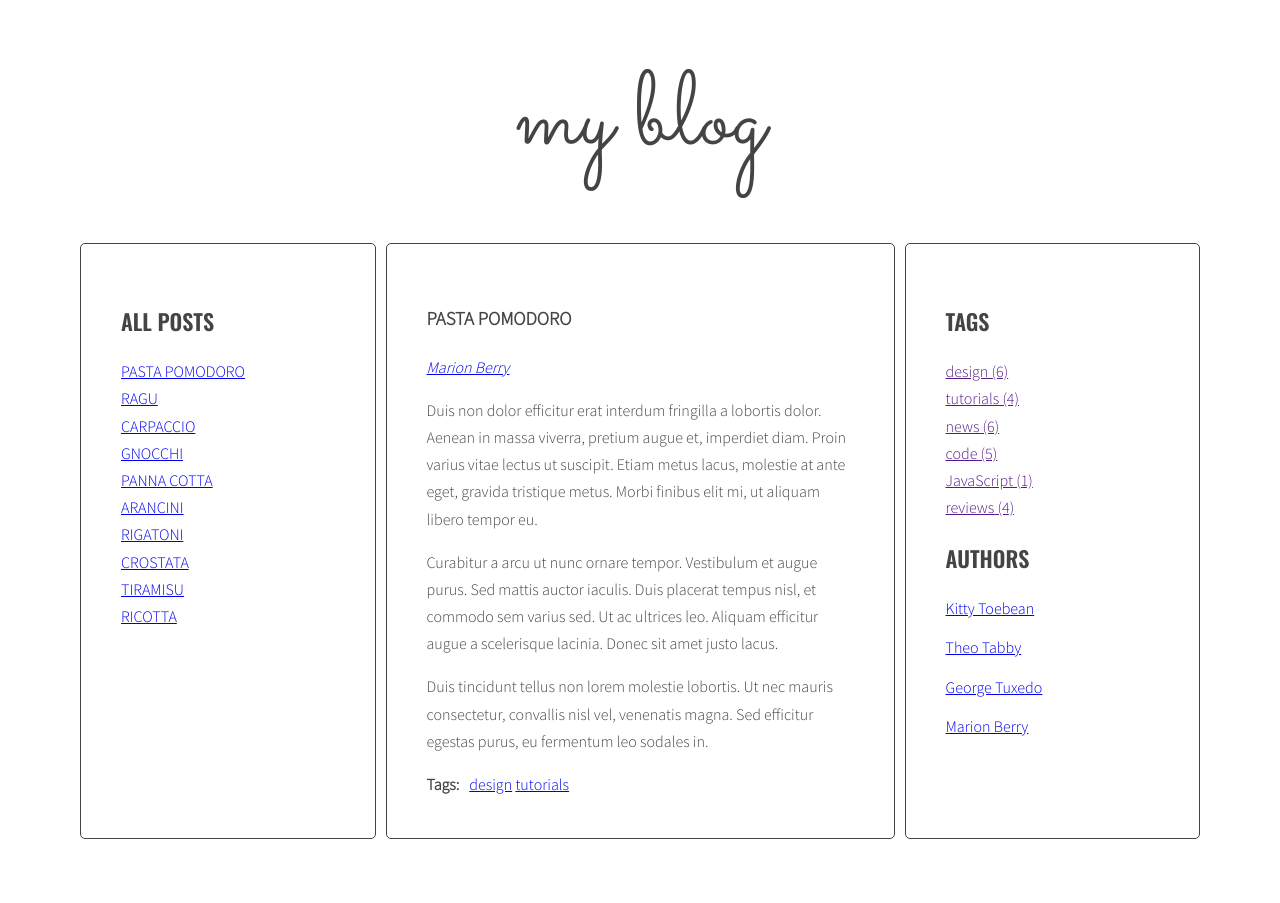
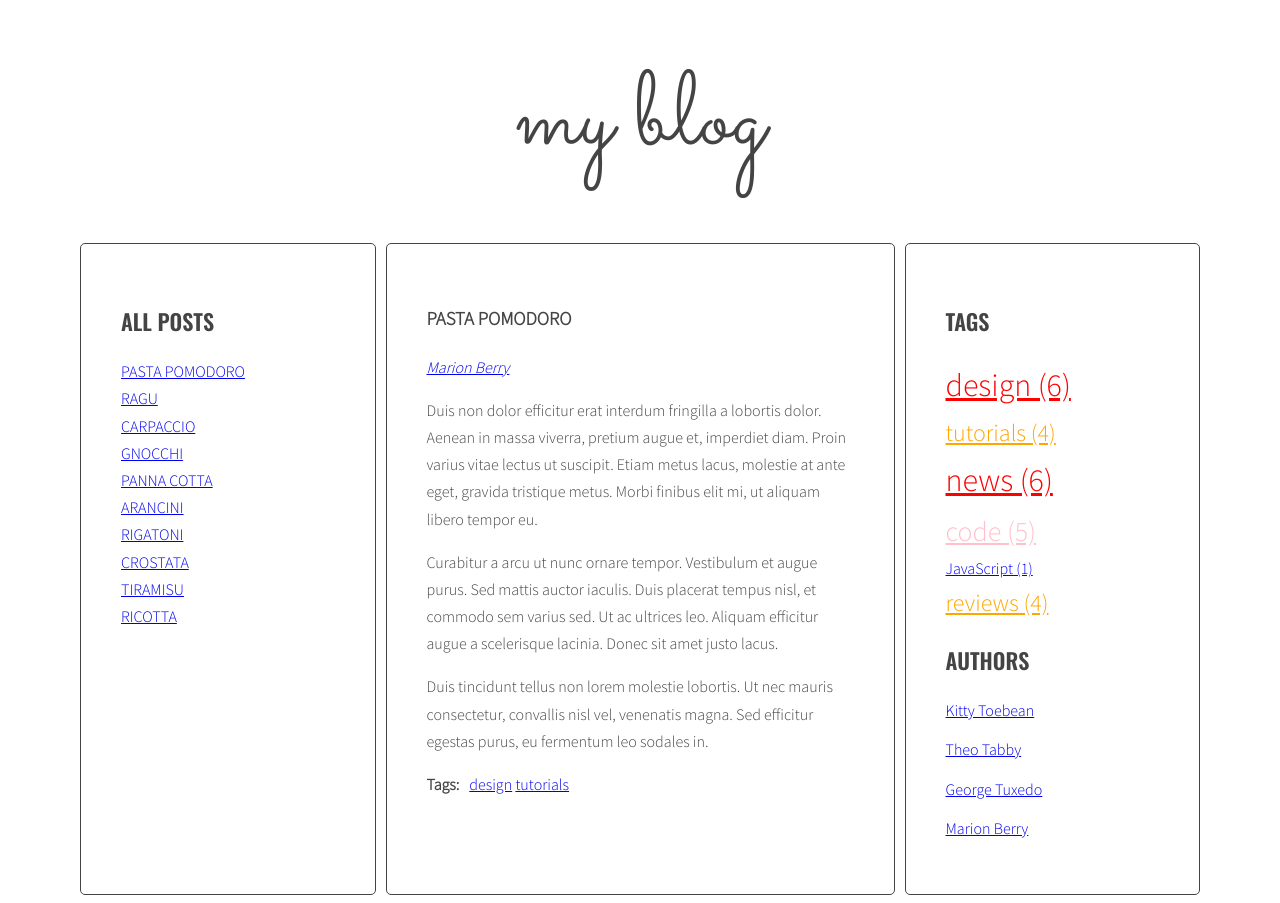
Before and after one commit to lukas1474/javascript-blog, a website: page index.html in a window 1280 px wide. Before the commit the page ends 847 px from the top, so only its background shows below. Drawn offline with nearby package versions, Linux system fonts and the light colour scheme.

Commit message:
add function calculateTagsParams and style tags cloud in css

```diff
--- a/js/script.js
+++ b/js/script.js
@@ -45,7 +45,7 @@
     optArticleAuthorSelector = '.post-author',
     optTitleSelector = '.post-title',
     optTagsListSelector = '.tags.list',
-    optCloudClassCount = '5',
+    optCloudClassCount = 5,
     optCloudClassPrefix = 'tag-size-',
     optTitleListSelector = '.titles';
 
@@ -118,9 +118,23 @@
 
   calculateTagsParams();
 
-  function calculateTagClass() {
+
+
+  // calculateTagClass();
+
+  function calculateTagClass(count, params) {
+    const normalizedCount = count - params.min;
+    const normalizedMax = params.max - params.min;
+    const percentage = normalizedCount / normalizedMax;
+    const classNumber = Math.floor(percentage * (optCloudClassCount - 1) + 1);
+    return optCloudClassPrefix + classNumber;
 
   }
+
+
+
+
+
 
 
   function generateTags() {
@@ -197,7 +211,7 @@
       /* [NEW] generate code of a link and add it to allTagsHTML */
 
       //'<a href="">' + tag + ' (' + allTags[tag] + ')</a>';
-      const tagLinkHTML = '<li><a class="' + calculateTagClass(allTags[tag], tagsParams) + '" href=""' + tag + '"><span>' + tag + ' (' + allTags[tag] + ') ' + '</span></a></li>';
+      const tagLinkHTML = '<li><a class="' + calculateTagClass(allTags[tag], tagsParams) + '" href="#tag-' + tag + '"><span>' + tag + ' (' + allTags[tag] + ') ' + '</span></a></li>';
       console.log('tagLinkHTML:', tagLinkHTML);
 
       allTagsHTML += tagLinkHTML;
@@ -384,14 +398,15 @@
 
     generateTitleLinks('[data-author="' + author + '"]');
 
-    addClickListenersToAuthors();
+
   }
+
 
   function addClickListenersToAuthors() {
 
     /* find all links to author */
 
-    const links = document.querySelectorAll('data-author=" "');
+    const links = document.querySelectorAll('.post-author a');
 
     /* START LOOP: for each link */
     for (let link of links) {
@@ -403,4 +418,7 @@
       /* END LOOP: for each link */
     }
   }
+
+  addClickListenersToAuthors();
+
 }
--- a/sass/style.scss
+++ b/sass/style.scss
@@ -118,3 +118,32 @@ body {
     margin: 0 10px 0 0;
   }
 }
+.list-tags {
+  display: inline;
+}
+
+/*Tags*/
+
+.tag-size-1 {
+  font-size: 100%;
+  color: blue;
+}
+
+.tag-size-2 {
+  font-size: 125%;
+}
+
+.tag-size-3 {
+  font-size: 150%;
+  color: orange;
+}
+
+.tag-size-4 {
+  font-size: 175%;
+  color: pink;
+}
+
+.tag-size-5 {
+  font-size: 200%;
+  color: red;
+}
```
Also changed, not shown: css/style.css, 1 other file.
